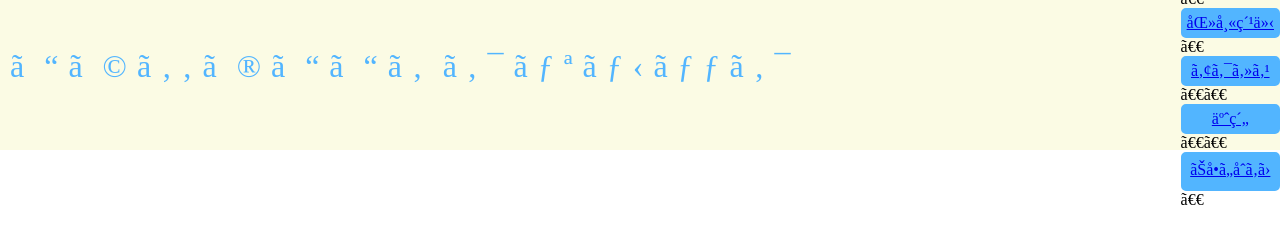
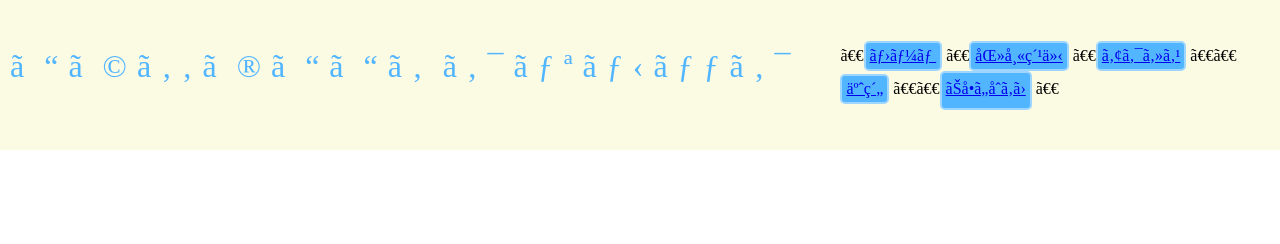
Before and after one commit to yura22-kokoro/kokoro--clinic, a plain HTML site: page index.html in a window 1280 px wide. Drawn offline with Linux system fonts and the light colour scheme.

Commit message:
Update index.html

```diff
--- a/index.html
+++ b/index.html
@@ -154,9 +154,9 @@ margin-right: auto;
 }
 
 .menu-item{
- display: block;
+ display: inline-block;
  list-style: none;
- border: 2px solid #52b5ff;
+ border: 2px solid #9ed6ff;
  border-radius: 5px;
  text-align: center;
  background-color:#52b5ff;
```
